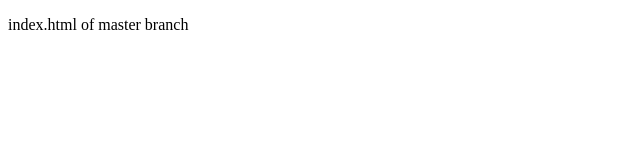
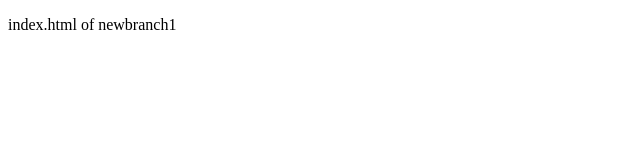
Before and after one commit to shivamanandb/Git_Assignment, a plain HTML site: page index.html in a window 1280 px wide. Shown: the full height of the page, 0-640 px from the left. Drawn offline with Linux system fonts and the light colour scheme.

Commit message:
updated index.html in newBranch1

```diff
--- a/index.html
+++ b/index.html
@@ -6,6 +6,6 @@
     <title>Document</title>
 </head>
 <body>
-    <p> index.html of master branch </p>
+    <p> index.html of  newbranch1 </p>
 </body>
 </html>
```
